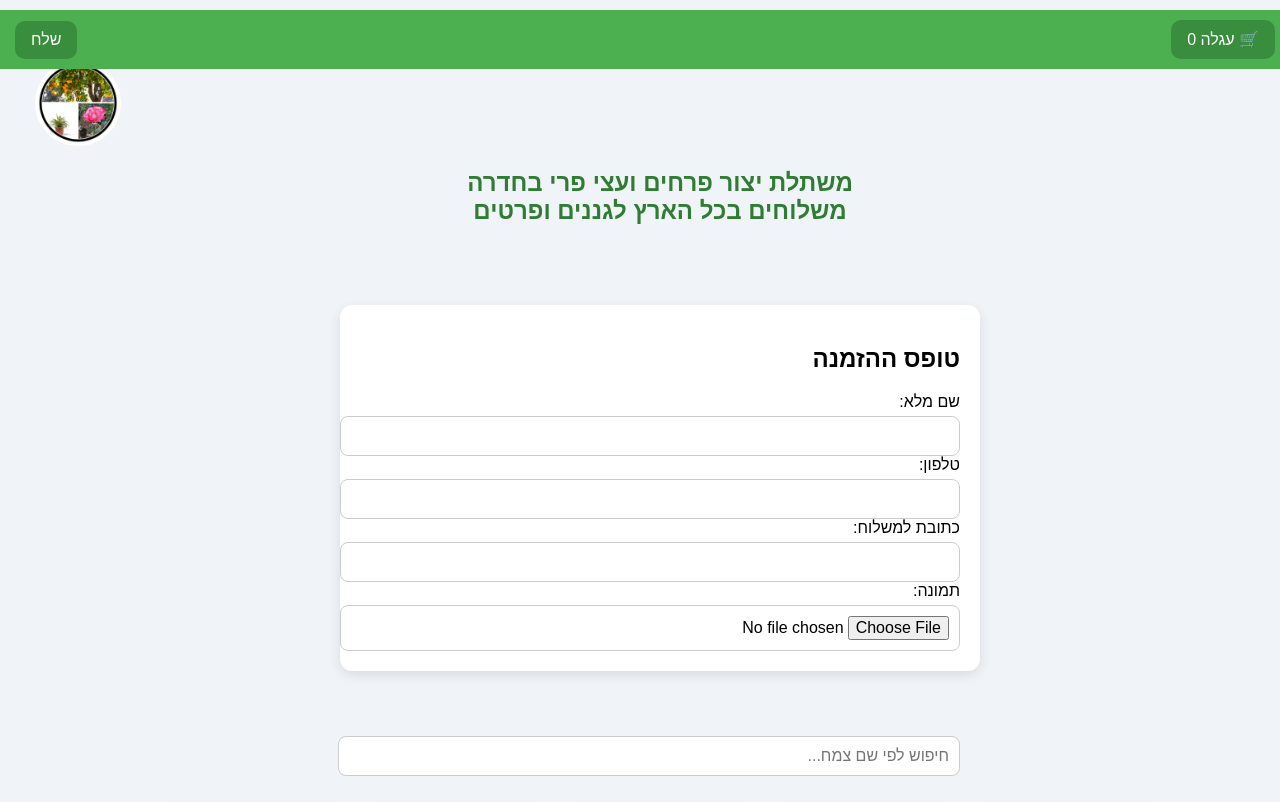
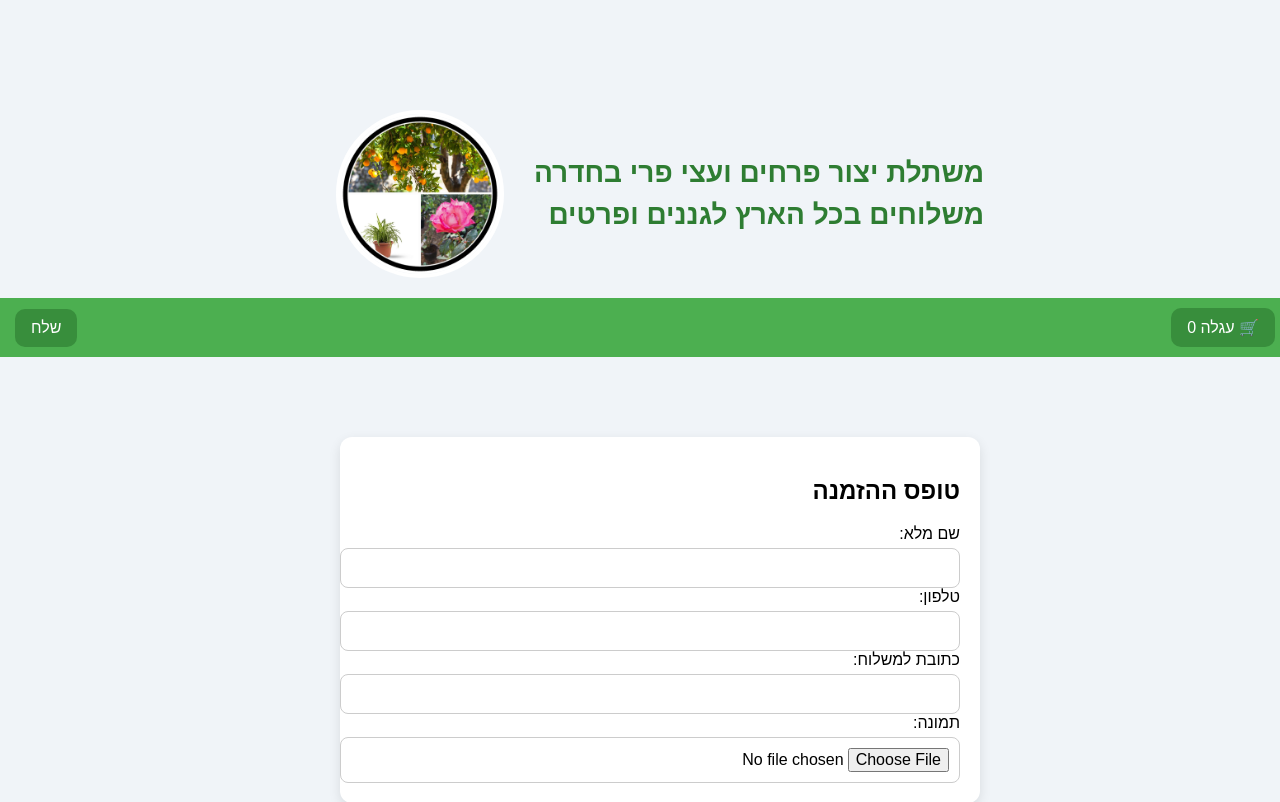
Before and after one commit to eli4941724/mashtela-three-and-flouwer, a Flask app: page / in a window 1280 px wide. Shown: the top 802 px of the page. Run offline with Flask 3, Linux system fonts and the light colour scheme.

Commit message:
הוספת לוגו4

```diff
--- a/templates/form.html
+++ b/templates/form.html
@@ -121,9 +121,11 @@
   </style>
 </head>
 <body>
-<div style="position: absolute; top: 60px; left: 15px; z-index: 998;">
-  <img src="/static/image/logo_fixed_final.jpg" alt="לוגו המשתלה" style="width: 80px; border-radius: 50%; background: white; border: 3px solid white;">
+<div style="display: flex; align-items: center; justify-content: center; flex-direction: row-reverse; gap: 30px; max-width: 900px; margin: 100px auto 20px auto;">
+  <img src="/static/image/logo_fixed_final.jpg" alt="לוגו המשתלה" style="width: 160px; border-radius: 50%; background: white; border: 4px solid white;">
+  <h1 style="font-size: 28px; color: #2e7d32; text-align: right; line-height: 1.5;">משתלת יצור פרחים ועצי פרי בחדרה<br>משלוחים בכל הארץ לגננים ופרטים</h1>
 </div>
+<!-- הוסרה תצוגת הלוגו מעלה -->
 <div class="top-bar">
   <button class="cart-icon" onclick="openCartModal()">🛒 עגלה <span id="cartCount">0</span></button>
   <button class="send-button" onclick="submitForm()">שלח</button>
@@ -135,9 +137,7 @@
   <button onclick="closeCartModal()">סגור</button>
 </dialog>
 
-<div style="max-width: 800px; margin: 100px auto 40px auto; text-align: center;">
-  <h1 style="font-size: 24px; color: #2e7d32; margin-bottom: 20px;">משתלת יצור פרחים ועצי פרי בחדרה<br>משלוחים בכל הארץ לגננים ופרטים</h1>
-</div>
+
 
 <form id="mainForm" class="form-container" method="POST" enctype="multipart/form-data">
   <h2>טופס ההזמנה</h2>
```
